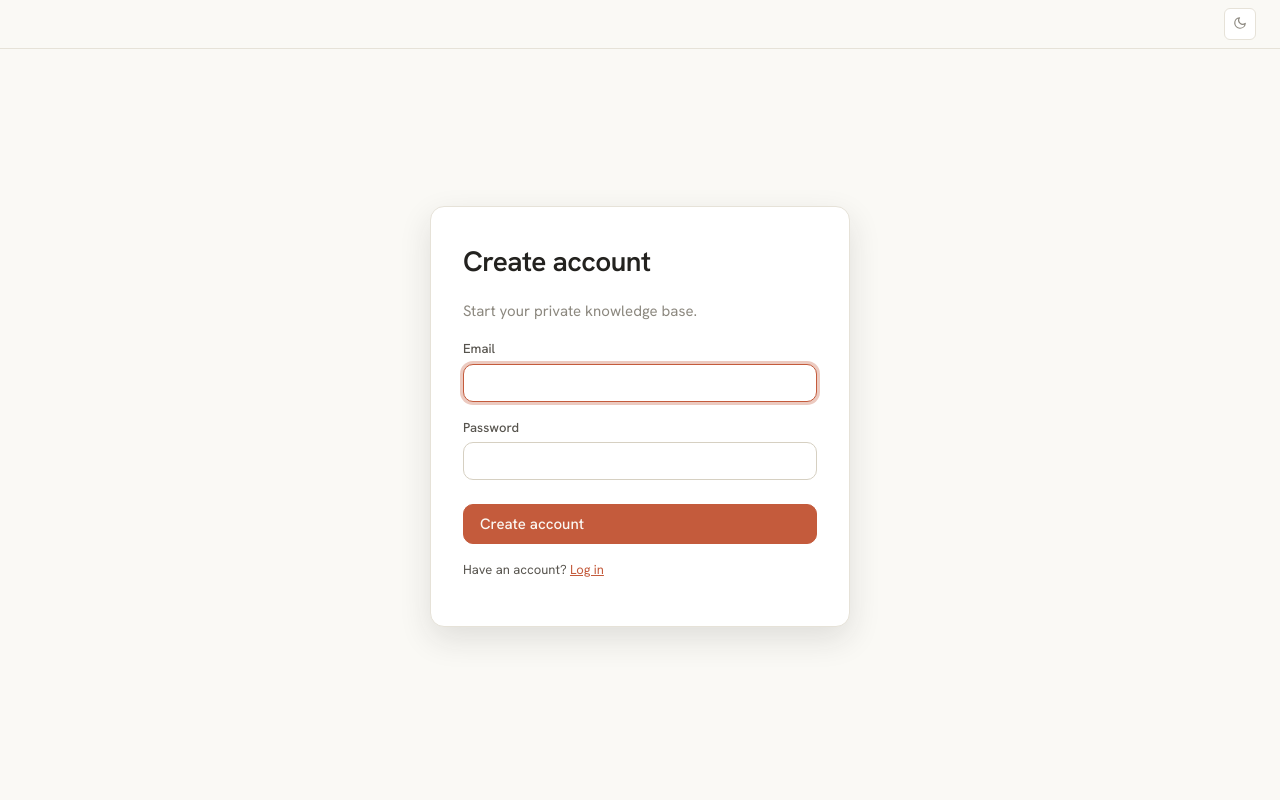
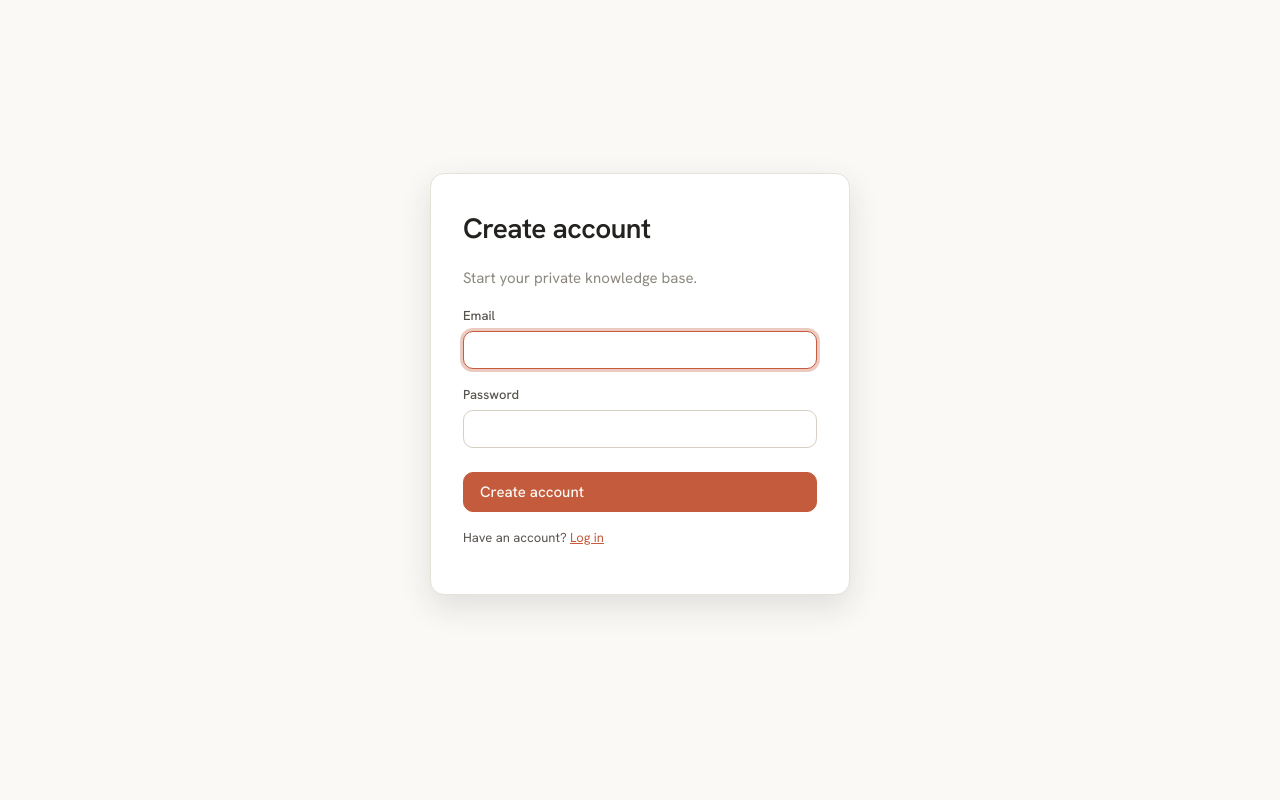
Before and after one commit to dny1020/doction, a FastAPI app: page /register in a window 1280 px wide. Run offline with FastAPI, Linux system fonts and the light colour scheme; some libraries are stand-ins or nearby versions.

Commit message:
refactor: remove topbar, add keyboard shortcuts, collapse ws form
- Kill the topbar entirely — 48 px of pure chrome on every page.
  Theme toggle + avatar/logout move to sidebar footer; avatar-menu opens
  upward so it doesn't clip off-screen.
- Workspace "New workspace" form is now hidden by default; revealed by a
  small + button next to the workspace name.
- Keyboard shortcuts (blocked inside inputs/editors):
    e   → edit current page
    n   → new page
    /   → focus sidebar search (opens sidebar if collapsed)
    [/] → toggle sidebar (unchanged)
    Esc → collapse sidebar (unchanged)
- Search placeholder updated to "Search  (/)" to hint the shortcut.
- content-body top padding tightened from 48 px → 32 px now that the
  topbar no longer occupies vertical space above it.
- TOC sticky top adjusted from 64 px to 48 px (no topbar to clear).

Co-Authored-By: Claude Sonnet 4.6 <noreply@anthropic.com>

```diff
--- a/app/static/style.css
+++ b/app/static/style.css
@@ -98,7 +98,7 @@
 }
 
 /* === Theme transition on key surfaces ==================================== */
-body, .sidebar, .topbar, .content-body, .auth-card,
+body, .sidebar, .content-body, .auth-card,
 .btn, .new-btn, .search-field, .editor-textarea, .preview,
 .avatar-menu, .user-block {
   transition:
@@ -480,25 +510,6 @@ a { color: inherit; }
   flex-direction: column;
   gap: var(--sp-2);
   padding: 0 var(--sp-3);
-}
-
-/* === Topbar =============================================================== */
-.topbar {
-  position: sticky;
-  top: 0;
-  z-index: 30;
-  display: flex;
-  justify-content: flex-end;
-  align-items: center;
-  padding: var(--sp-2) var(--sp-5);
-  background: var(--bg);
-  border-bottom: 1px solid var(--border);
-  min-height: 48px;
-}
-.topbar-right {
-  display: flex;
-  align-items: center;
-  gap: var(--sp-2);
 }
 
 /* === Theme toggle ========================================================= */
@@ -609,7 +620,7 @@ a { color: inherit; }
 
 .content-body {
   flex: 1;
-  padding: var(--sp-7) var(--sp-7) var(--sp-8);
+  padding: var(--sp-6) var(--sp-7) var(--sp-8);
   display: flex;
   justify-content: center;
 }
--- a/app/templates/base.html
+++ b/app/templates/base.html
@@ -47,6 +47,9 @@
           <span class="workspace-current">
             {{ active_workspace.name if active_workspace else "—" }}
           </span>
+          <button class="workspace-add-toggle" type="button"
+                  onclick="toggleWsForm()" title="New workspace"
+                  aria-label="New workspace">+</button>
         </div>
         <div class="workspace-list">
           {% for ws in workspaces %}
@@ -56,9 +59,10 @@
           </a>
           {% endfor %}
         </div>
-        <form class="workspace-form" method="post" action="/workspaces">
+        <form class="workspace-form" id="ws-form" method="post" action="/workspaces"
+              style="display:none">
           <input class="workspace-input" type="text" name="name"
-                 placeholder="New workspace…" required>
+                 placeholder="New workspace…" required autofocus>
           <button class="workspace-add" type="submit">Add</button>
         </form>
       </div>
@@ -66,9 +70,10 @@
         <div class="search-field">
           <i data-lucide="search" class="lucide" width="15" height="15"></i>
           <input
+            id="sidebar-search"
             type="search"
             name="q"
-            placeholder="Search pages…"
+            placeholder="Search  (/)"
             autocomplete="off"
             hx-get="/search"
             hx-trigger="keyup changed delay:200ms, search"
@@ -85,18 +90,7 @@
         <a class="new-btn" href="/new">
           <i data-lucide="plus" class="lucide" width="15" height="15"></i> New page
         </a>
-      </div>
-      {% else %}
-      <div class="auth-links">
-        <a class="btn" href="/login">Log in</a>
-        <a class="btn btn-primary" href="/register">Create account</a>
-      </div>
-      {% endif %}
-    </aside>
-
-    <main class="content">
-      <div class="topbar">
-        <div class="topbar-right">
+        <div class="sidebar-user">
           <button class="theme-toggle" type="button" onclick="toggleTheme()"
                   title="Toggle theme" aria-label="Toggle theme">
             <span class="theme-icon-moon" aria-hidden="true">
@@ -106,7 +100,6 @@
               <svg xmlns="http://www.w3.org/2000/svg" width="14" height="14" viewBox="0 0 24 24" fill="none" stroke="currentColor" stroke-width="2" stroke-linecap="round" stroke-linejoin="round"><circle cx="12" cy="12" r="5"/><line x1="12" y1="1" x2="12" y2="3"/><line x1="12" y1="21" x2="12" y2="23"/><line x1="4.22" y1="4.22" x2="5.64" y2="5.64"/><line x1="18.36" y1="18.36" x2="19.78" y2="19.78"/><line x1="1" y1="12" x2="3" y2="12"/><line x1="21" y1="12" x2="23" y2="12"/><line x1="4.22" y1="19.78" x2="5.64" y2="18.36"/><line x1="18.36" y1="5.64" x2="19.78" y2="4.22"/></svg>
             </span>
           </button>
-          {% if user_email %}
           <div class="avatar-wrap">
             <button class="avatar" id="user-avatar" type="button"
                     onclick="toggleAvatarMenu()" aria-haspopup="true"
@@ -121,9 +114,17 @@
               </form>
             </div>
           </div>
-          {% endif %}
         </div>
       </div>
+      {% else %}
+      <div class="auth-links">
+        <a class="btn" href="/login">Log in</a>
+        <a class="btn btn-primary" href="/register">Create account</a>
+      </div>
+      {% endif %}
+    </aside>
+
+    <main class="content">
       <div class="content-body">
         {% block content %}{% endblock %}
       </div>
@@ -160,6 +161,14 @@
       var open = menu.classList.toggle('open');
       menu.setAttribute('aria-hidden', String(!open));
       if (btn) btn.setAttribute('aria-expanded', String(open));
+    }
+
+    function toggleWsForm() {
+      var form = document.getElementById('ws-form');
+      if (!form) return;
+      var visible = form.style.display !== 'none';
+      form.style.display = visible ? 'none' : 'grid';
+      if (!visible) form.querySelector('input') && form.querySelector('input').focus();
     }
 
     document.addEventListener('click', function (e) {
@@ -203,9 +212,31 @@
       if (event.defaultPrevented) return;
       var t = event.target;
       if (t && (t.isContentEditable || t.tagName === 'INPUT' || t.tagName === 'TEXTAREA')) return;
+
       if (event.key === '[' || event.key === ']') toggleSidebar();
       if (event.key === 'Escape' && !document.documentElement.classList.contains('sidebar-collapsed')) {
         toggleSidebar();
+      }
+
+      /* e → edit current page */
+      if (event.key === 'e') {
+        var editLink = document.querySelector('a[href$="/edit"]');
+        if (editLink) window.location.href = editLink.href;
+      }
+
+      /* n → new page */
+      if (event.key === 'n') {
+        window.location.href = '/new';
+      }
+
+      /* / → focus sidebar search */
+      if (event.key === '/') {
+        event.preventDefault();
+        var searchInput = document.getElementById('sidebar-search');
+        if (searchInput) {
+          if (document.documentElement.classList.contains('sidebar-collapsed')) toggleSidebar();
+          searchInput.focus();
+        }
       }
     });
   </script>
```
Also changed, not shown: other parts of app/static/style.css (+32 -2 lines).
